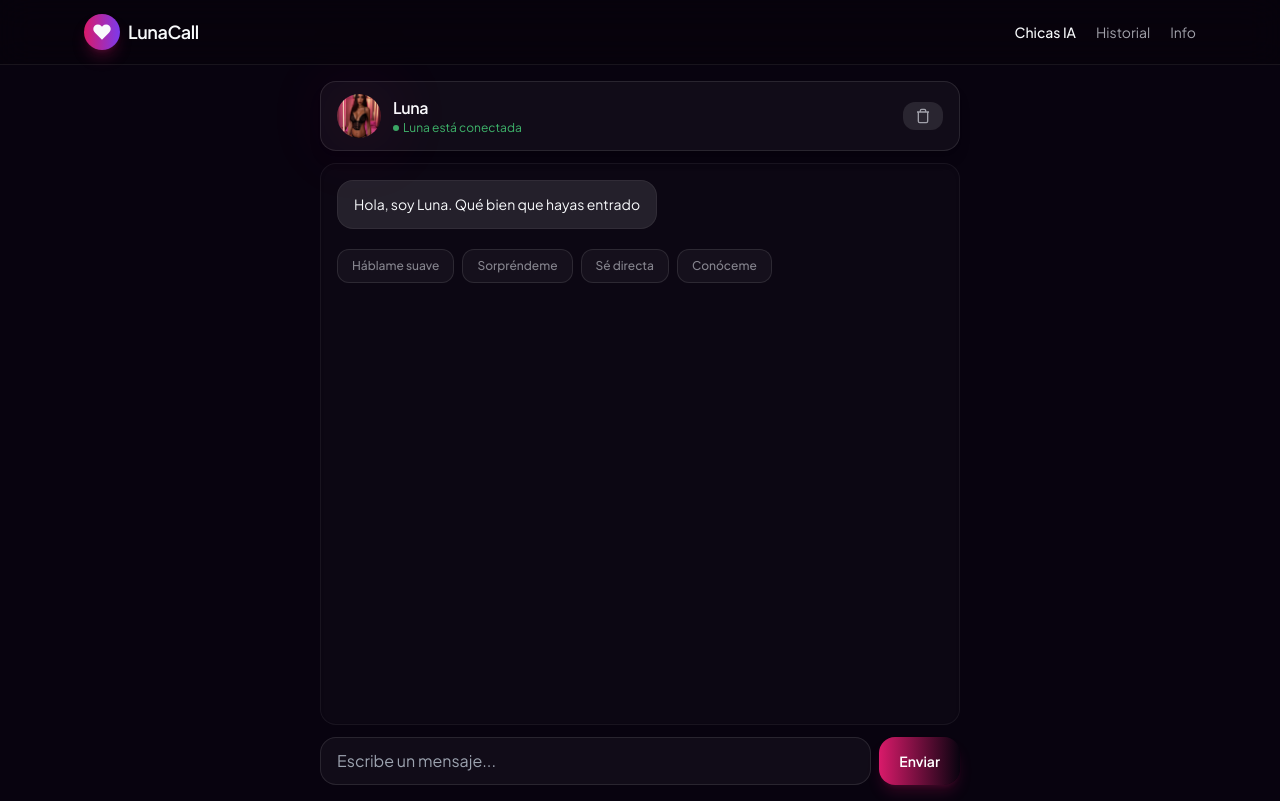
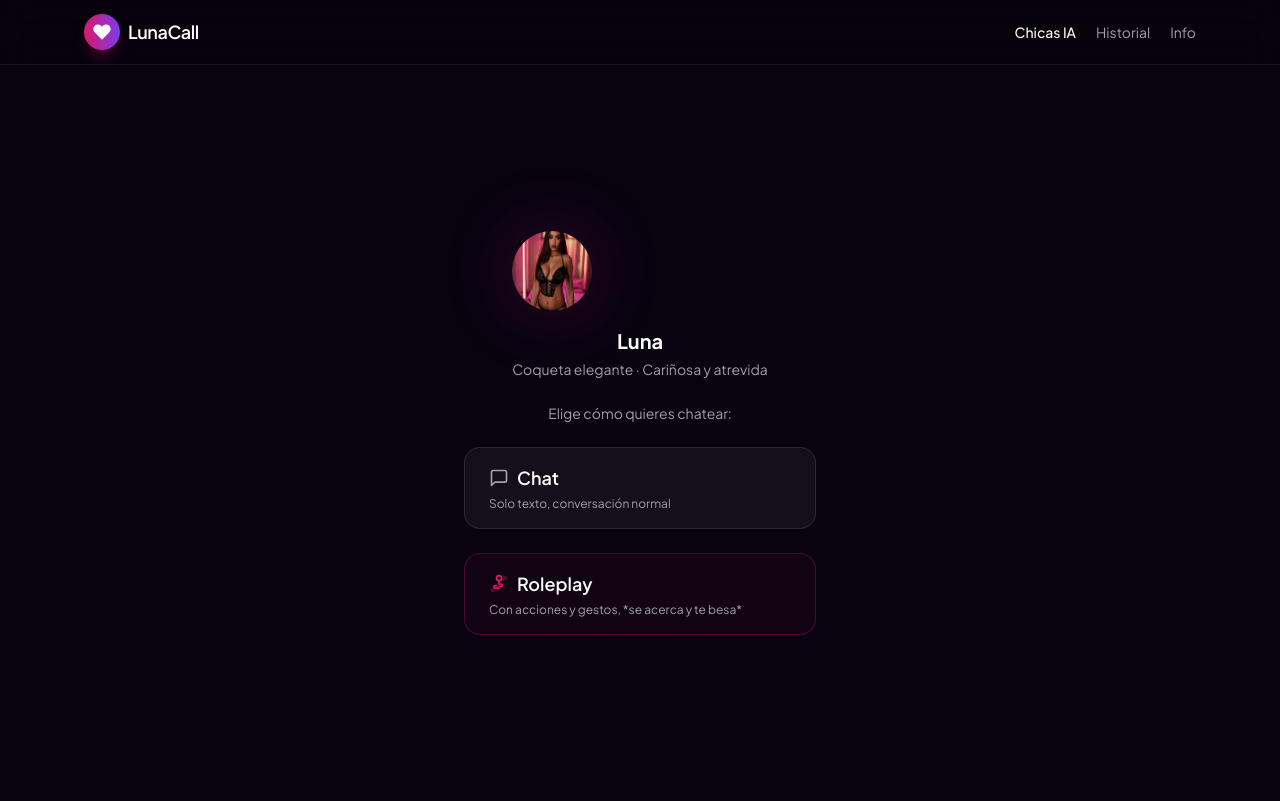
Before and after one commit to 3737631/luciaia, a Next.js app: page /luciaia/chat/luna in a window 1280 px wide. Built offline with nearby package versions, Linux system fonts and the light colour scheme.

Commit message:
restore mode picker, add gender selector (hombre/mujer), calls use text mode

```diff
--- a/src/components/CallScreen.tsx
+++ b/src/components/CallScreen.tsx
@@ -386,6 +386,7 @@ export default function CallScreen({ girl }: { girl: Girl }) {
       memory,
       summary,
       mode: "text" as const,
+      userGender: (localStorage.getItem("lunacall_gender") || "hombre") as "hombre" | "mujer",
     };
     try {
       const reply = await sendChatMessage(payload);
--- a/src/components/ChatWindow.tsx
+++ b/src/components/ChatWindow.tsx
@@ -31,10 +31,18 @@ export default function ChatWindow({ girl }: { girl: Girl }) {
   const [typing, setTyping] = useState(false);
   const [blocked, setBlocked] = useState(false);
   const [error, setError] = useState<string | null>(null);
+  const [mode, setMode] = useState<"text" | "actions">("actions");
   const [showModePicker, setShowModePicker] = useState(true);
+  const [userGender, setUserGender] = useState<"hombre" | "mujer">("hombre");
+  const [showGenderPicker, setShowGenderPicker] = useState(false);
   const scrollRef = useRef<HTMLDivElement>(null);
   const mountedRef = useRef(true);
   const isMobile = typeof window !== "undefined" && window.innerWidth < 640;
+
+  useEffect(() => {
+    const savedGender = localStorage.getItem("lunacall_gender");
+    if (savedGender === "hombre" || savedGender === "mujer") setUserGender(savedGender);
+  }, []);
 
   useEffect(() => {
     const saved = getConversationHistory(girl.id);
@@ -51,6 +59,12 @@ export default function ChatWindow({ girl }: { girl: Girl }) {
     }
     return () => { mountedRef.current = false; };
   }, [girl.id, girl.name]);
+
+  function setGender(g: "hombre" | "mujer") {
+    setUserGender(g);
+    localStorage.setItem("lunacall_gender", g);
+    setShowGenderPicker(false);
+  }
 
   useEffect(() => {
     scrollRef.current?.scrollTo({ top: scrollRef.current.scrollHeight, behavior: "smooth" });
@@ -84,7 +98,8 @@ export default function ChatWindow({ girl }: { girl: Girl }) {
       history,
       memory,
       summary,
-      mode: "text" as const,
+      mode,
+      userGender,
     };
 
     try {
@@ -180,7 +195,53 @@ export default function ChatWindow({ girl }: { girl: Girl }) {
   }
 
   if (showModePicker) {
-    setShowModePicker(false);
+    return (
+      <div className="mx-auto flex h-[calc(100vh-64px)] max-w-sm flex-col items-center justify-center gap-6 px-4">
+        <div className="text-center">
+          <Avatar
+            name={girl.id}
+            accentColor={girl.accentColor}
+            accentColorSecondary={girl.accentColorSecondary}
+            hair={girl.defaultHair}
+            outfit={girl.defaultOutfit}
+            background={girl.defaultBackground}
+            size={80}
+          />
+          <h2 className="mt-4 text-xl font-bold">{girl.name}</h2>
+          <p className="mt-1 text-sm text-muted">{girl.style} · {girl.personalityLabel}</p>
+        </div>
+        <p className="text-center text-sm text-muted">Elige cómo quieres chatear:</p>
+        <button
+          onClick={() => { setMode("text"); setShowModePicker(false); }}
+          className="w-full rounded-2xl border border-white/10 bg-white/5 px-6 py-4 text-left transition hover:bg-white/10"
+        >
+          <span className="flex items-center gap-2 text-lg font-semibold">
+            <svg viewBox="0 0 24 24" className="h-5 w-5 text-muted" fill="none" stroke="currentColor" strokeWidth="2" strokeLinecap="round" strokeLinejoin="round">
+              <path d="M21 15a2 2 0 0 1-2 2H7l-4 4V5a2 2 0 0 1 2-2h14a2 2 0 0 1 2 2z"/>
+            </svg>
+            Chat
+          </span>
+          <p className="mt-1 text-xs text-muted">Solo texto, conversación normal</p>
+        </button>
+        <button
+          onClick={() => { setMode("actions"); setShowModePicker(false); }}
+          className="w-full rounded-2xl border border-pink/30 bg-pink/5 px-6 py-4 text-left transition hover:bg-pink/10"
+        >
+          <span className="flex items-center gap-2 text-lg font-semibold">
+            <svg viewBox="0 0 24 24" className="h-5 w-5 text-pink" fill="none" stroke="currentColor" strokeWidth="2" strokeLinecap="round" strokeLinejoin="round">
+              <path d="M12 2a3 3 0 1 0 0 6 3 3 0 0 0 0-6z"/>
+              <path d="M12 8v4"/>
+              <path d="M12 12h2.5a1.5 1.5 0 0 1 0 3H12"/>
+              <path d="M9 14h-1.5a1.5 1.5 0 0 0 0 3H12"/>
+              <circle cx="19" cy="5" r="2" fill="currentColor" opacity="0.3"/>
+              <circle cx="5" cy="19" r="2" fill="currentColor" opacity="0.3"/>
+            </svg>
+            Roleplay
+          </span>
+          <p className="mt-1 text-xs text-muted">Con acciones y gestos, *se acerca y te besa*</p>
+        </button>
+      </div>
+    );
   }
 
   return (
@@ -198,10 +259,38 @@ export default function ChatWindow({ girl }: { girl: Girl }) {
         />
         <div className="min-w-0 flex-1">
           <p className="font-semibold tracking-tight">{girl.name}</p>
-          <p className="flex items-center gap-1 text-xs text-green-400/80">
-            <span className="h-1.5 w-1.5 rounded-full bg-green-400 animate-pulse" />
-            {girl.name} está conectada
-          </p>
+          <div className="flex items-center gap-2">
+            <p className="flex items-center gap-1 text-xs text-green-400/80">
+              <span className="h-1.5 w-1.5 rounded-full bg-green-400 animate-pulse" />
+              Conectada
+            </p>
+            <span className="text-[0.55rem] text-muted/30">|</span>
+            <div className="relative">
+              <button
+                onClick={() => setShowGenderPicker(!showGenderPicker)}
+                className="flex items-center gap-1 text-[0.65rem] text-muted/60 hover:text-white transition-colors"
+              >
+                {userGender === "hombre" ? "👤 Hombre" : "👤 Mujer"}
+                <svg width="8" height="8" viewBox="0 0 24 24" fill="none" stroke="currentColor" strokeWidth="2"><path d="M6 9l6 6 6-6"/></svg>
+              </button>
+              {showGenderPicker && (
+                <div className="absolute left-0 top-5 z-50 w-32 rounded-xl border border-white/10 bg-[#0f0518] p-1 shadow-2xl">
+                  <button
+                    onClick={() => setGender("hombre")}
+                    className={`w-full rounded-lg px-3 py-2 text-left text-xs transition ${userGender === "hombre" ? "bg-pink/20 text-white" : "text-muted hover:text-white"}`}
+                  >
+                    👤 Hombre
+                  </button>
+                  <button
+                    onClick={() => setGender("mujer")}
+                    className={`w-full rounded-lg px-3 py-2 text-left text-xs transition ${userGender === "mujer" ? "bg-pink/20 text-white" : "text-muted hover:text-white"}`}
+                  >
+                    👤 Mujer
+                  </button>
+                </div>
+              )}
+            </div>
+          </div>
         </div>
         <button
           onClick={clearMemory}
@@ -210,6 +299,9 @@ export default function ChatWindow({ girl }: { girl: Girl }) {
           <svg viewBox="0 0 24 24" className="h-4 w-4" fill="none" stroke="currentColor" strokeWidth="2"><path d="M3 6h18M19 6v14a2 2 0 0 1-2 2H7a2 2 0 0 1-2-2V6m3 0V4a2 2 0 0 1 2-2h4a2 2 0 0 1 2 2v2"/></svg>
         </button>
       </div>
+      {showGenderPicker && (
+        <div className="fixed inset-0 z-40" onClick={() => setShowGenderPicker(false)} />
+      )}
 
       {/* Messages */}
       <div ref={scrollRef} className="flex-1 overflow-x-hidden overflow-y-auto space-y-3 rounded-2xl border border-white/[0.05] bg-white/[0.02] p-4 shadow-inner">
--- a/src/lib/chatClient.ts
+++ b/src/lib/chatClient.ts
@@ -11,6 +11,7 @@ interface ChatPayload {
   memory: string[];
   summary: string;
   mode?: "text" | "actions";
+  userGender?: "hombre" | "mujer";
 }
 
 export async function sendChatMessage(payload: ChatPayload): Promise<string> {
```
Also changed, not shown: 1 other file (tests, documents, lock files or other folders).
